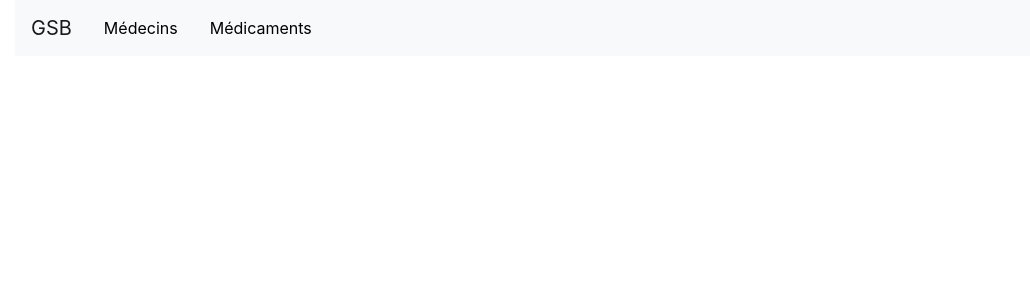
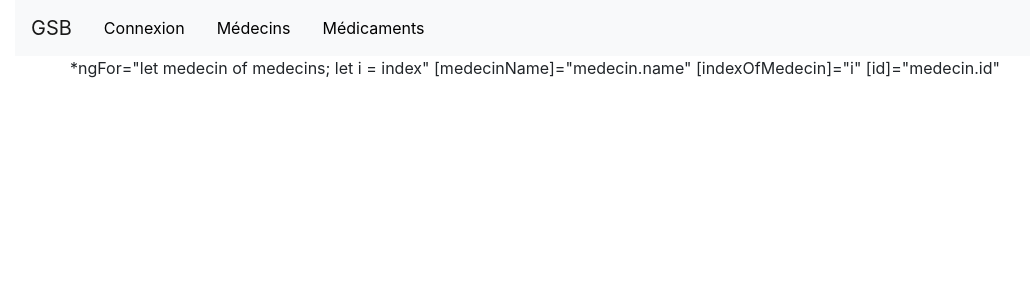
Before and after one commit to ruya-sen/GSBCR, an Angular app: page / in a window 1280 px wide. Shown: the top 300 px of the page, without its empty margins (0-1030 px from the left). Built offline with nearby package versions, Linux system fonts and the light colour scheme.

Commit message:
Medecins

```diff
--- /dev/null
+++ b/src/app/connexion/connexion.component.html
@@ -0,0 +1 @@
+<p>connexion works!</p>
--- /dev/null
+++ b/src/app/connexion/connexion.component.ts
@@ -0,0 +1,15 @@
+import { Component, OnInit } from '@angular/core';
+
+@Component({
+  selector: 'app-connexion',
+  templateUrl: './connexion.component.html',
+  styleUrls: ['./connexion.component.scss']
+})
+export class ConnexionComponent implements OnInit {
+
+  constructor() { }
+
+  ngOnInit(): void {
+  }
+
+}
--- a/src/app/les-medecins/les-medecins.component.html
+++ b/src/app/les-medecins/les-medecins.component.html
@@ -1 +1,9 @@
-<p>hey</p>
+<div class="container">
+    <div class="row">
+        <div class="col-xs-12">
+            <ul class="list-group">
+                *ngFor="let medecin of medecins; let i = index" [medecinName]="medecin.name" [indexOfMedecin]="i" [id]="medecin.id"
+            </ul>
+        </div>
+    </div>
+</div>
--- a/src/app/les-medecins/les-medecins.component.ts
+++ b/src/app/les-medecins/les-medecins.component.ts
@@ -1,6 +1,5 @@
 import { Component, Input, OnInit } from '@angular/core';
 import { MedecinService } from '../services/medecin.service';
-
 
 @Component({
   selector: 'app-les-medecins',
@@ -12,9 +11,9 @@ export class LesMedecinsComponent implements OnInit {
   @Input() medecinName: string;
   @Input() indexOfMedecin: number;
   @Input() id: number;
+  medecins: any[];
 
-  constructor(private medecinService: MedecinService) {
-  }
+  constructor() { }
 
   ngOnInit(): void {
   }
--- a/src/app/projet-gsbcr/projet-gsbcr.component.html
+++ b/src/app/projet-gsbcr/projet-gsbcr.component.html
@@ -2,6 +2,7 @@
     <nav class="navbar navbar-expand navbar-light bg-light">
         <a class="navbar-brand">GSB</a>
         <ul class="nav">
+            <li class="nav-item" routerLinkActive="active"><a style="color: black;" class="nav-link" routerLink="connexion">Connexion</a></li>
             <li class="nav-item" routerLinkActive="active"><a style="color: black;" class="nav-link" routerLink="les-medecins">Médecins</a></li>
             <li class="nav-item active" routerLinkActive="active"><a style="color:black;" class="nav-link" routerLink="les-medicaments">Médicaments</a></li>
         </ul>
```
Also changed, not shown: src/app/app.module.ts (+5 -2 lines), src/app/connexion/connexion.component.scss (added), 1 other file (tests, documents, lock files or other folders).
